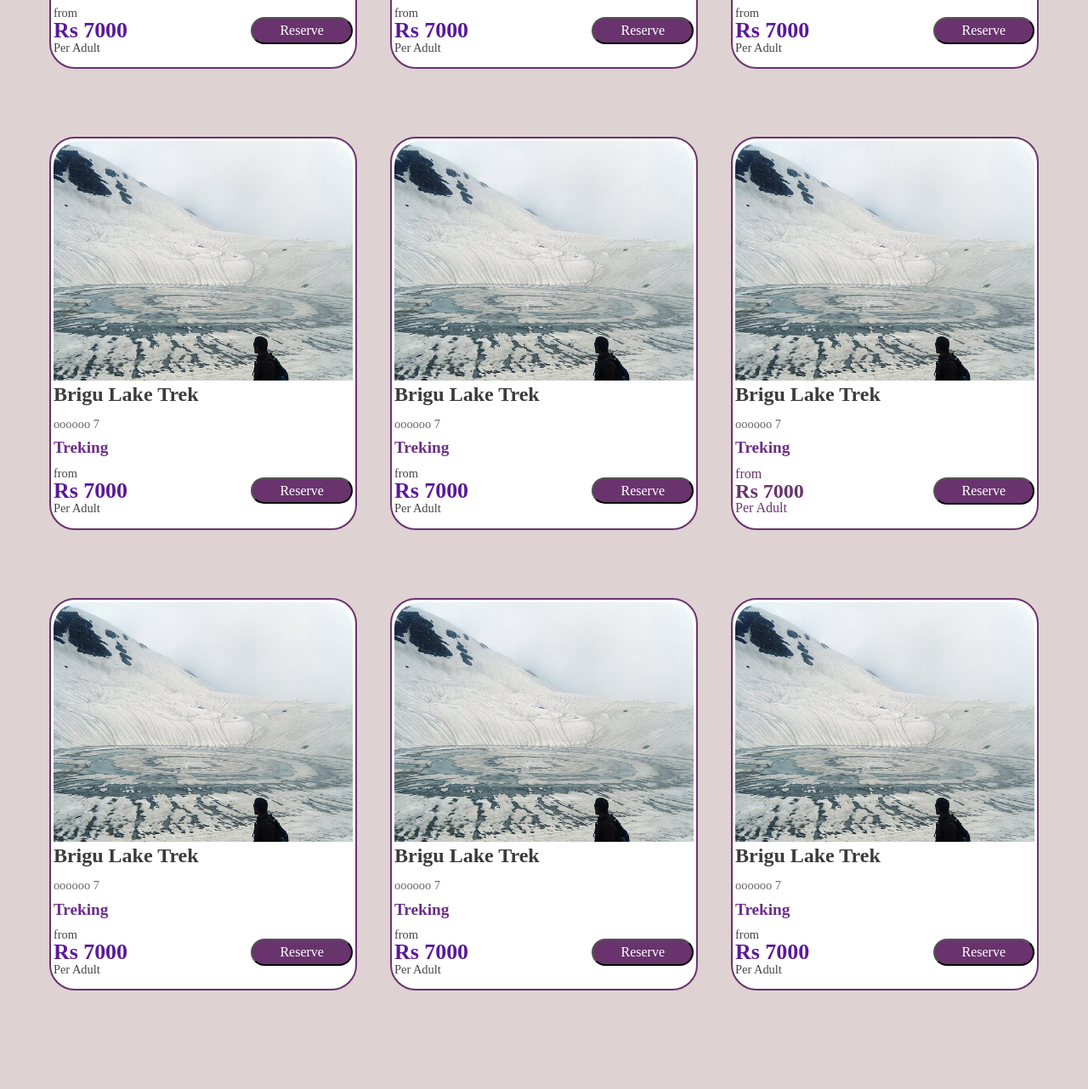
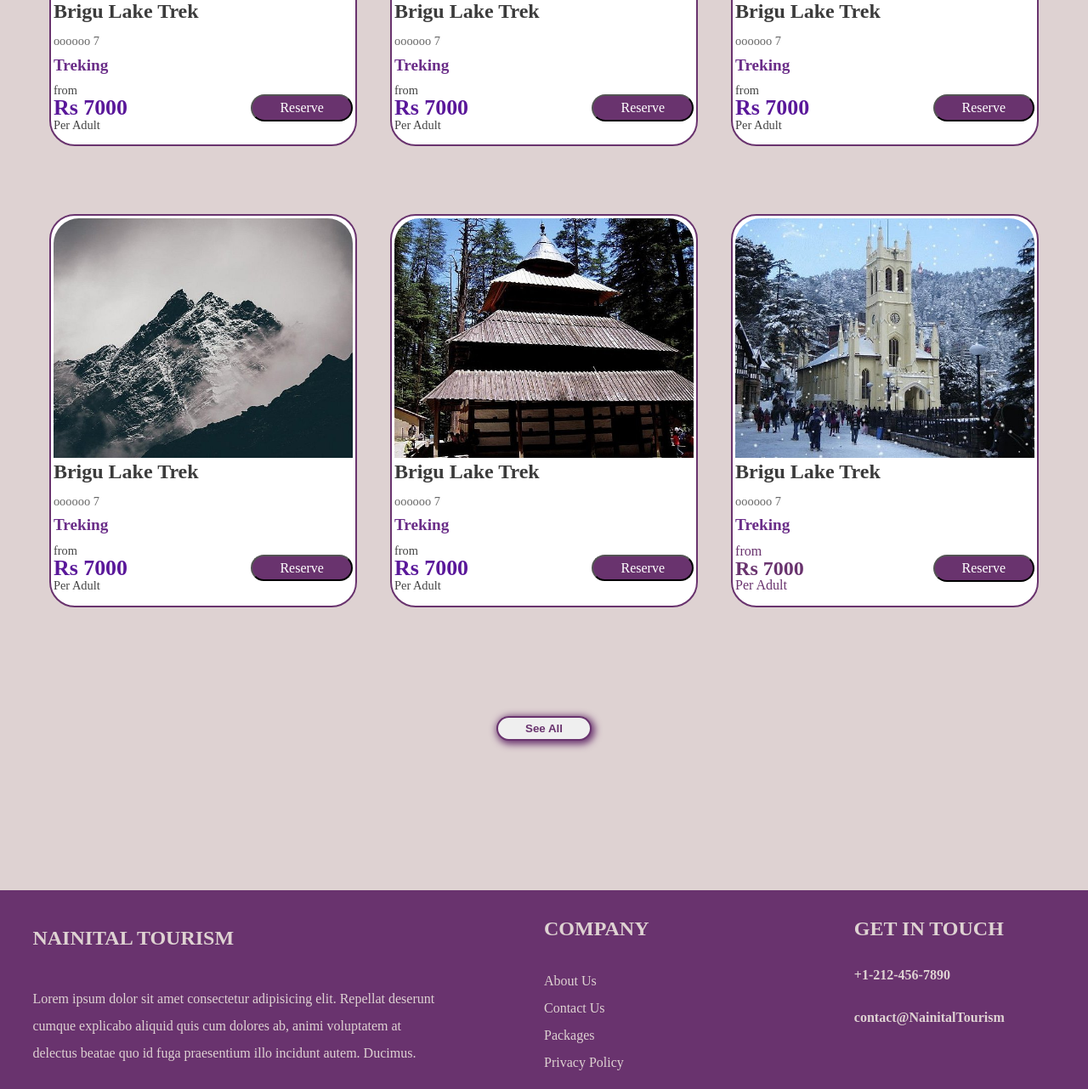
Before and after one commit to CSI-Trainee-2024/Task1_Akshat_2313006, a plain HTML site: page packages.html in a window 1280 px wide. Shown: the part 680-1962 px from the top of the page at 85% size. Drawn offline with nearby package versions, Linux system fonts and the light colour scheme.

Commit message:
Changes In Packages Page

```diff
--- a/packages.html
+++ b/packages.html
@@ -11,40 +11,53 @@
     <link rel="stylesheet" href="style.css" />
   </head>
   <body class="body__All">
-    <header class="header__All">
-      <h2>
-        Find Your <br />
-        Favourite Place
-      </h2>
-      <div class="header__Links__All">
-        <nav id="explore__Nav">
-          <span class="material-symbols-outlined"> chevron_right </span>
-          <button id="explore__Button">Explore</button>
-        </nav>
-      </div>
-      <div class="header__Links__All">
-        <a href="home.html">Home</a>
-        <a href="destination.html">Destination</a>
-        <a href="">Blogs</a>
-      </div>
+    <header class="header__Master">
+      <section class="header__All">
+        <img src="assets/pngegg.png" alt="logo" />
+
+        <div class="header__Links__All">
+          <a href="home.html">Home</a>
+          <a href="destination.html">Destination</a>
+          <a href="">Blogs</a>
+          <a href="">Contact</a>
+        </div>
+      </section>
+
+      <button class="menu-button">
+        <div class="menu-icon"></div>
+      </button>
+      <nav class="menu">
+        <ul>
+          <li><a href="destination.html">Destinations</a></li>
+          <li><a href="#">Home</a></li>
+          <li><a href="#">Blogs</a></li>
+          <li><a href="#">Contact</a></li>
+        </ul>
+      </nav>
     </header>
+
     <main class="main__All">
-
       <nav class="search__Package">
-        <input type="text" placeholder="Tiffin Top" class="search__Box"/><span
-          class="material-symbols-outlined  search__Symbol"
+        <input type="text" placeholder="Tiffin Top" class="search__Box" /><span
+          class="material-symbols-outlined search__Symbol"
         >
           search </span
-        ><span class="material-symbols-outlined searchClose__Symbol"> close </span>
+        ><span class="material-symbols-outlined searchClose__Symbol">
+          close
+        </span>
       </nav>
+      <section class="description">
+        <h2>Must-do experiences in Manali</h2>
+        <p>Book these experiences for a close-up look at Manali.</p>
+      </section>
 
-
-      <section class="main__All__fig-section">
-
-
-
+      <article class="main__All__fig-section">
         <figure class="fig__package__fig-card">
-          <img src="assets/packageAssets/briguLakeTrek.jpg" alt="Frozen Lake" class="package__Img" />
+          <img
+            src="assets/packageAssets/briguLakeTrek.jpg"
+            alt="Frozen Lake"
+            class="package__Img"
+          />
           <figcaption class="card__caption">Brigu Lake Trek</figcaption>
           <p class="card__rating">oooooo 7</p>
           <h3 class="card__activity">Treking</h3>
@@ -58,27 +71,12 @@
           </section>
         </figure>
 
-
-
         <figure class="fig__package__fig-card">
-          <img src="assets/packageAssets/briguLakeTrek.jpg" alt="Frozen Lake" class="package__Img"/>
-          <figcaption  class="card__caption">Brigu Lake Trek</figcaption>
-          <p class="card__rating">oooooo 7</p>
-          <h3 class="card__activity">Treking</h3>
-          <section class="package__pricing">
-            <div class="card__price">
-              <span>from</span>
-              <h2>Rs 7000</h2>
-              <span>Per Adult</span>
-            </div>
-            <button class="reserve">Reserve</button>
-          </section>
-        </figure>
-
-
-
-        <figure class="fig__package__fig-card">
-          <img src="assets/packageAssets/briguLakeTrek.jpg" alt="Frozen Lake"class="package__Img" />
+          <img
+            src="assets/packageAssets/atal tunnel.jpg"
+            alt="Frozen Lake"
+            class="package__Img"
+          />
           <figcaption class="card__caption">Brigu Lake Trek</figcaption>
           <p class="card__rating">oooooo 7</p>
           <h3 class="card__activity">Treking</h3>
@@ -92,10 +90,12 @@
           </section>
         </figure>
 
-
-
         <figure class="fig__package__fig-card">
-          <img src="assets/packageAssets/briguLakeTrek.jpg" alt="Frozen Lake" class="package__Img"/>
+          <img
+            src="assets/packageAssets/exotic manali.jpg"
+            alt="Frozen Lake"
+            class="package__Img"
+          />
           <figcaption class="card__caption">Brigu Lake Trek</figcaption>
           <p class="card__rating">oooooo 7</p>
           <h3 class="card__activity">Treking</h3>
@@ -109,10 +109,12 @@
           </section>
         </figure>
 
-
-
         <figure class="fig__package__fig-card">
-          <img src="assets/packageAssets/briguLakeTrek.jpg" alt="Frozen Lake" class="package__Img"/>
+          <img
+            src="assets/packageAssets/friendship peak.jpg"
+            alt="Frozen Lake"
+            class="package__Img"
+          />
           <figcaption class="card__caption">Brigu Lake Trek</figcaption>
           <p class="card__rating">oooooo 7</p>
           <h3 class="card__activity">Treking</h3>
@@ -126,28 +128,12 @@
           </section>
         </figure>
 
-
-
         <figure class="fig__package__fig-card">
-          <img src="assets/packageAssets/briguLakeTrek.jpg" alt="Frozen Lake" class="package__Img" />
-          <figcaption class="card__caption">Brigu Lake Trek</figcaption>
-          <p class="card__rating">oooooo 7</p>
-          <h3 class="card__activity">Treking</h3>
-          <section class="package__pricing">
-            <div>
-              <span>from</span>
-              <h2>Rs 7000</h2>
-              <span>Per Adult</span>
-            </div>
-            <button class="reserve">Reserve</button>
-          </section>
-        </figure>
-
-
-
-
-        <figure class="fig__package__fig-card">
-          <img src="assets/packageAssets/briguLakeTrek.jpg" alt="Frozen Lake" class="package__Img"/>
+          <img
+            src="assets/packageAssets/historic.jpg"
+            alt="Frozen Lake"
+            class="package__Img"
+          />
           <figcaption class="card__caption">Brigu Lake Trek</figcaption>
           <p class="card__rating">oooooo 7</p>
           <h3 class="card__activity">Treking</h3>
@@ -161,15 +147,17 @@
           </section>
         </figure>
 
-
-
         <figure class="fig__package__fig-card">
-          <img src="assets/packageAssets/briguLakeTrek.jpg" alt="Frozen Lake" class="package__Img"/>
+          <img
+            src="assets/packageAssets/lux car.jpg"
+            alt="Frozen Lake"
+            class="package__Img"
+          />
           <figcaption class="card__caption">Brigu Lake Trek</figcaption>
           <p class="card__rating">oooooo 7</p>
           <h3 class="card__activity">Treking</h3>
           <section class="package__pricing">
-            <div class="card__price">
+            <div>
               <span>from</span>
               <h2>Rs 7000</h2>
               <span>Per Adult</span>
@@ -177,31 +165,46 @@
             <button class="reserve">Reserve</button>
           </section>
         </figure>
+      </article>
+      <button id="see__All">See All</button>
+    </main>
+    <footer class="footer__All">
+      <article class="footer__Content">
+        <section class="footer__Div footer__Para">
+          <h2>NAINITAL TOURISM</h2>
+          <p>
+            Lorem ipsum dolor sit amet consectetur adipisicing elit. Repellat
+            deserunt cumque explicabo aliquid quis cum dolores ab, animi
+            voluptatem at delectus beatae quo id fuga praesentium illo incidunt
+            autem. Ducimus.
+          </p>
+          <span class="logo__Social">
+            <i class="fa-brands fa-github"></i>
+            <i class="fa-brands fa-instagram"></i>
+            <i class="fa-brands fa-facebook"></i>
+          </span>
+        </section>
+        <section class="footer__Div">
+          <h2>COMPANY</h2>
+          <ul>
+            <li>About Us</li>
+            <li>Contact Us</li>
+            <li>Packages</li>
+            <li>Privacy Policy</li>
+          </ul>
+        </section>
+        <section class="footer__Div">
+          <h2>GET IN TOUCH</h2>
+          <h4>+1-212-456-7890</h4>
+          <h4>contact@NainitalTourism</h4>
+        </section>
+      </article>
 
-
-
-
-        <figure class="fig__package__fig-card">
-          <img src="assets/packageAssets/briguLakeTrek.jpg" alt="Frozen Lake" class="package__Img"/>
-          <figcaption class="card__caption">Brigu Lake Trek</figcaption>
-          <p class="card__rating">oooooo 7</p>
-          <h3 class="card__activity">Treking</h3>
-          <section  class="package__pricing">
-            <div class="card__price">
-              <span>from</span>
-              <h2>Rs 7000</h2>
-              <span>Per Adult</span>
-            </div>
-            <button class="reserve">Reserve</button>
-          </section>
-        </figure>
-
-
-
-
-
-      </section>
-    </main>
-    <footer></footer>
+      <p class="footer__Paragraph">Copyright &copy; 2024 All rights reserved</p>
+    </footer>
+    <script
+      src="https://kit.fontawesome.com/7594182e62.js"
+      crossorigin="anonymous"
+    ></script>
   </body>
 </html>
```
